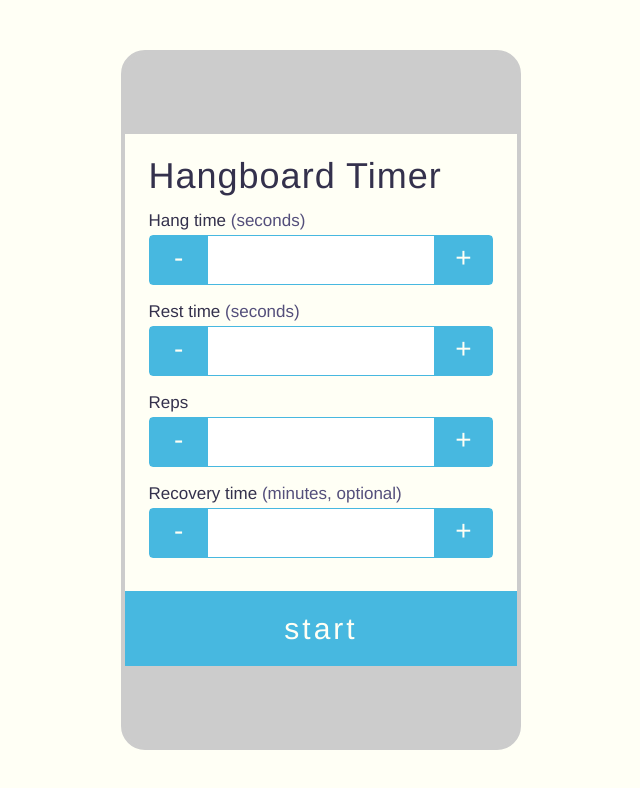
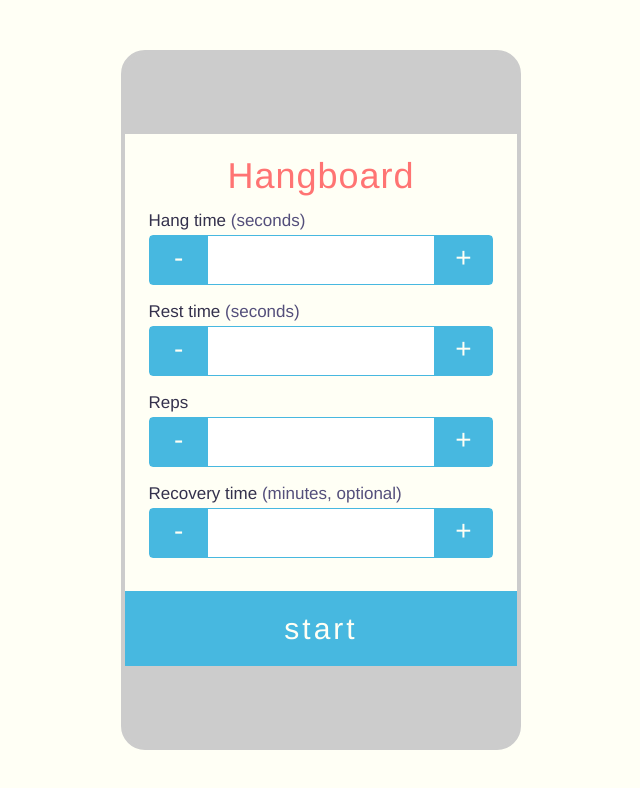
Before and after one commit to mgeraci/hangboard-timer, a website built with webpack: page index.html in a window 1280 px wide. Shown: the whole page, without its empty margins (319-959 px from the left). Built offline with nearby package versions, Linux system fonts and the light colour scheme.

Commit message:
change title and title style

```diff
--- a/css/stage_setup.sass
+++ b/css/stage_setup.sass
@@ -12,12 +12,14 @@ $field-height: 50px
     width: 100%
     padding: 6%
 
-  h1
+  &-title
+    width: 100%
+    text-align: center
     font-size: 36px
-    font-weight: 100
     letter-spacing: 1px
+    color: $pink
 
-  h1,
+  &-title,
   fieldset
     margin-bottom: 18px
 
--- a/index.html
+++ b/index.html
@@ -1,7 +1,7 @@
 <!DOCTYPE HTML>
 <html lang="en">
 	<head>
-		<title>Hangboard Timer</title>
+		<title>Hangboard</title>
 		<meta name="viewport" content="width=device-width, user-scalable=no" />
 		<meta name="apple-mobile-web-app-capable" content="yes">
 		<meta name="mobile-web-app-capable" content="yes">
@@ -39,7 +39,7 @@
 
 				<div class="stage stage-setup stage--active">
 					<div class="stage-setup-form">
-						<h1>Hangboard Timer</h1>
+						<h1 class="stage-setup-title">Hangboard</h1>
 
 						<fieldset>
 							Hang time
```
Also changed, not shown: css/styles.css.
